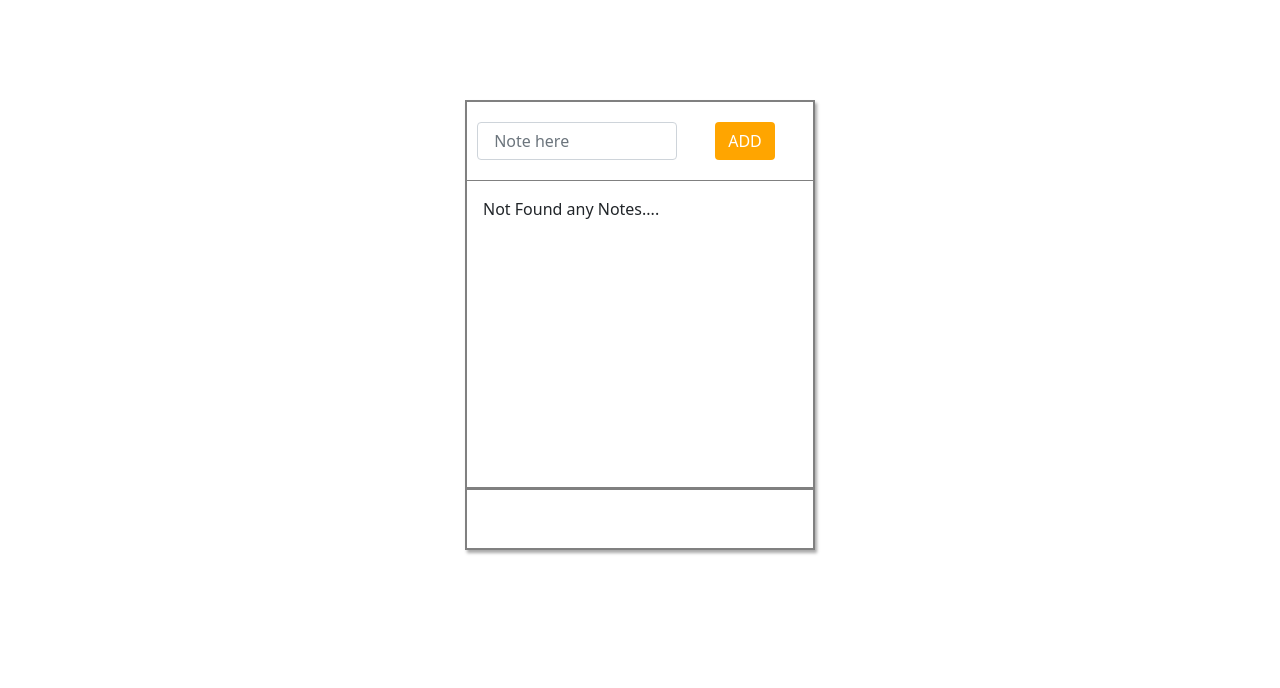
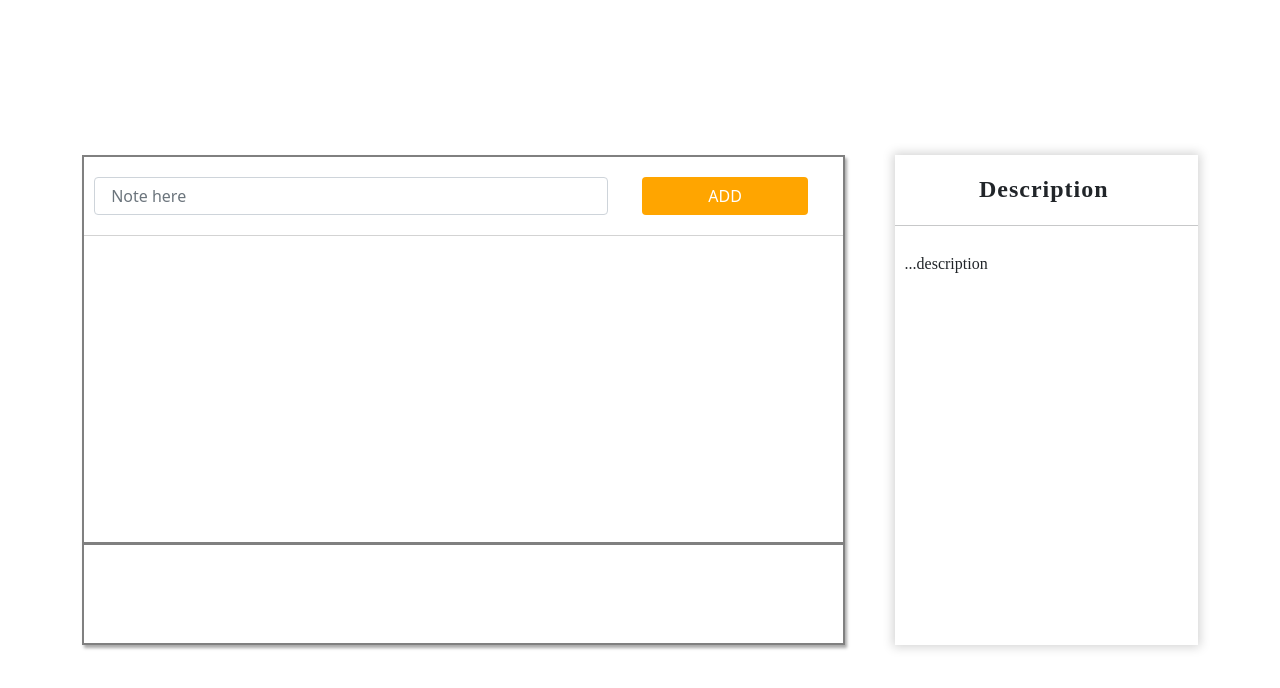
Before and after one commit to amanKumar689/TO-DO-react-, a React (Create React App) app: page / in a window 1280 px wide. Before the commit this address had no page. Shown: the top 688 px of the page. Built offline with nearby package versions, Linux system fonts and the light colour scheme.

Commit message:
version 2nd

```diff
--- a/src/TO_DO.js
+++ b/src/TO_DO.js
@@ -1,123 +1,254 @@
+import React from "react";
+import EachNote from "./EachNote";
+import Button from "./Button";
+import { Simulate } from "react-dom/test-utils";
 
-import React from 'react'
-import EachNote from './EachNote'
-import Button from './Button'
-
-
-class TO_DO extends React.Component{
-
-constructor(props)
-{
-  super(props)
- this.state = {Note:[],start:1,end:0}
- this.index = 0
- this.add = this.add.bind(this)
- this.Delete = this.Delete.bind(this)
- this.Update = this.Update.bind(this)
- this.Next =this.Next.bind(this)
- this.Prev = this.Prev.bind(this)
- this.Edit = this.Edit.bind(this)
- this.onblur = this.onblur.bind(this)
+class TO_DO extends React.Component {
+  constructor(props) {
+    super(props);
+    this.state = {
+      storage: [],
+      start: 1,
+      end: 0,
+      open: { status: false, id: null },
+      currentOpenId: null,
+      Description: {
+        desc: "...description",
+        pass: true,
+        id: null,
+      },
+    };
+    this.store = localStorage.getItem("myStore");
+    this.index = 0;
+    this.add = this.add.bind(this);
+    this.Delete = this.Delete.bind(this);
+    this.Update = this.Update.bind(this);
+    this.Next = this.Next.bind(this);
+    this.Prev = this.Prev.bind(this);
+    this.Edit = this.Edit.bind(this);
+    this.onblur = this.onblur.bind(this);
+    this.InputRef = React.createRef();
+    this.statusHandler = this.statusHandler.bind(this);
+    this.descriptionHandler = this.descriptionHandler.bind(this);
   }
 
+  componentDidMount() {
+    const localStorage_data = JSON.parse(this.store);
+    localStorage_data &&
+      this.setState((prevState) => {
+        return {
+          ...prevState,
+          storage: [...prevState.storage, ...localStorage_data],
+          end: localStorage_data.length,
+        };
+      });
+  }
 
+  statusHandler(event, id) {
+    let elem_1 = document.getElementById(
+      "statushandler" + (id >= 0 ? id : this.state.currentOpenId)
+    );
+    elem_1 = elem_1.childNodes[0].childNodes[0];
+    let elem_2 = event.target;
+
+    if (elem_1.className != elem_2.className) {
+      console.log("running 1st");
+      const elem_1_name = elem_1.className.split(" ");
+      const elem_2_name = elem_2.className.split(" ");
+      let temp;
+      elem_1.classList.remove(...elem_1_name);
+      elem_1.classList.add(...elem_2_name, "status_selector");
+      elem_2.classList.remove(...elem_2_name);
+      elem_2.classList.add(...elem_1_name);
+
+      // ClassName replacement
+
+      const UpdatedData = this.state.storage.map((val, index) => {
+        // editing model
+
+        return id != index
+          ? val
+          : {
+              message: val.message,
+              status: [...elem_2_name],
+            };
+      });
+
+      console.log("updated data ::", UpdatedData, id);
+      this.setState(
+        // Storage updated and open is false
+        (prevState) => {
+          // console.log("prevState", prevState.storage);
+          return {
+            ...this.state,
+            storage: [...UpdatedData],
+            open: { status: !this.state.open.status, id: id },
+          };
+        }
+      );
+    } else if (id != null) {
+      console.log("running 2nd");
+      this.state.open.id != id
+        ? this.setState(
+            (prevstate) => {
+              return {
+                ...prevstate,
+                currentOpenId: id, // id update
+                open: { status: !this.state.open.status, id: id },
+              };
+            },
+            () => {
+              // console.log("first setState", this.state.currentOpenId);
+            }
+          )
+        : this.setState((prevState) => {
+            return {
+              ...prevState,
+              open: {
+                ...prevState.open,
+                status: !prevState.open.status,
+              },
+            };
+          });
+    }
+  }
   ///////.................   ADD METHOD
 
   // here when we click add then a notes will add or render to notebox(simply in a section tag)
 
-add(){
+  add() {
+    this.note = document.getElementById("note").value;
 
-  this.note = document.getElementById('note').value;
+    this.note != "" &&
+      this.setState((prevstate) => {
+        return {
+          ...prevstate,
+          storage: [
+            ...prevstate.storage,
+            {
+              message: this.note,
+              status: ["fas", "fa-running"],
+            },
+          ],
+          start: prevstate.start,
+          end: prevstate.end + 1,
+        };
+      });
+    document.getElementById("note").value = "";
 
-     this.setState( (prevstate)=> {
-       return  {
-         Note:[...prevstate.Note,this.note],
-         start:prevstate.start ,
-         end:prevstate.end+ 1}
-          })
-         document.getElementById('note').value = ""
+    // Testing .... Field
+
+    // Testing Field end
   }
-
 
   //////...................... Next Method
 
-
   // it will render next (max - 5) element from list of Note(stored in this.state.Note)
 
-      Next(){
-          if(this.state.Note.length >5 && this.state.end >= this.state.start + 5 )
-         {
-           this.setState((prevstate)=>(
-             {...prevstate,start:prevstate.start + 5 }
-
-             ))
+  Next() {
+    if (
+      this.state.storage.length > 4 &&
+      this.state.end >= this.state.start + 4
+    ) {
+      this.setState((prevstate) => ({
+        ...prevstate,
+        start: prevstate.start + 4,
+      }));
     }
   }
-
 
   /////////...........................Prev Method
 
   // it will render previous 5 element  (next and prev will only work when notes is greater than 5 otherwise it will be disabled)
-         Prev(){
-   if(this.state.start >5)
-         {
-           this.setState((prevstate)=>(
-             {...prevstate,start:prevstate.start - 5 }
-                  ))
+  Prev() {
+    if (this.state.start > 4) {
+      this.setState((prevstate) => ({
+        ...prevstate,
+        start: prevstate.start - 4,
+      }));
     }
   }
-
 
   ///////////................... Update Method
 
   // On every action we perform on our app cause state change so  it will run on every time we make changes in state
 
-          Update(){
-
-  if(this.state.Note == null ||this.state.Note.length == 0 )
-  {
-    this.result = <p className="mx-3 my-3"> Not Found any Notes....</p>
-    return this.result
+  Update() {
+    if (
+      this.state.storage == null ||
+      (this.state.storage.length == 0 && this.state.pass)
+    ) {
+      this.state.storage.length == 0 &&
+        this.setState((prevState) => {
+          return {
+            ...prevState,
+            Description: "....description",
+            pass: false,
+          };
+        });
+      this.result = <p className="mx-3 my-3"> Not Found any Notes....</p>;
+      return this.result;
+    } else {
+      this.element = this.state.storage.map((val, index) => {
+        if (index >= this.state.start - 1 && index <= this.state.start + 2) {
+          return (
+            <EachNote
+              key={index}
+              val={val.message}
+              id={index}
+              Delete={this.Delete}
+              Edit={this.Edit}
+              statusHandler={this.statusHandler}
+              open={this.state.open}
+              descriptionHandler={this.descriptionHandler}
+              status={val.status}
+            />
+          );
         }
-  else
-  {
-    this.element = this.state.Note.map((val,index)=>
-    {
-    if(index >= this.state.start -1 && index <= this.state.start + 3)
-    {
-     return  <EachNote key={index} val={val} id={index} Delete={this.Delete} Edit={this.Edit}/>
-      }
-
-  })
-  return this.element
+      });
+      return this.element;
     }
   }
-
 
   ///////////......................... Delete Method
 
   // it will delete specific note and onclick delete icon it will get that notebox id and it  will match with our Note index  if id(that would going to be delete)  and note index match then it will be removed from our Note state
   // and we will give new collection of note to state
 
+  Delete(e, id) {
+    this.state.storage.length == 1 &&
+      this.setState((prevState) => {
+        return {
+          ...prevState,
+          Description: {
+            ...prevState.Description,
+            desc: "....description",
+            pass: true,
+          },
+        };
+      });
 
- Delete(e)
- {
-
-  if(parseInt(e.target.id)+ 1 === this.state.start && this.state.start != 1 && this.state.end === this.state.start )
-      {
-        this.setState((prevstate)=>(
-          {...prevstate,start:prevstate.start - 5}
-
-          ))
-       }
-          this.RES= this.state.Note.filter(function(item,index) {
-  return index !==  parseInt(e.target.id)
-
-})
-this.setState((prevstate)=> ({ ...prevstate, Note:this.RES,end:prevstate.end-1}))
+    if (
+      id + 1 === this.state.start &&
+      this.state.start != 1 &&
+      this.state.end === this.state.start
+    ) {
+      this.setState((prevstate) => ({
+        ...prevstate,
+        start: prevstate.start - 5,
+      }));
     }
 
+    const Temp = this.state.storage.filter((val, index) => index != id);
+    console.log("after delted", Temp, id);
 
+    this.setState((prevState) => {
+      return {
+        ...prevState,
+        storage: [...Temp],
+      };
+    });
+  }
 
   // Lets Edit our data on real time
 
@@ -126,53 +257,108 @@ this.setState((prevstate)=> ({ ...prevstate, Note:this.RES,end:prevstate.end-1})
 
   //     my text container i.e,div.noteBox will going to display: none and it will be replaced with input tag with old text and here we can write new value so after that its value will transfer to text container back and ofcourse we have to change in state too so it can reflect after rendering otherwise on render it will be as previous value
 
-Edit(e){
-
-  this.elem = document.getElementById('parent'+e.target.id)
-  this.elem.childNodes[0].style.display= "none"
-  this.inputelem = document.createElement('input')
-  this.inputelem.value = this.elem.childNodes[0].innerText
-  this.inputelem.setAttribute('id', e.target.id.toString())
-  this.inputelem.setAttribute('class','edit' )
-  this.inputelem.onblur = this.onblur
-  this.elem.childNodes[0].after(this.inputelem)
-  this.inputelem.focus()
+  Edit(e, id) {
+    this.elem = document.getElementById("parent" + id);
+    this.elem.childNodes[1].style.display = "none";
+    this.inputelem = document.createElement("input");
+    this.inputelem.style.flex = "1";
+    this.inputelem.value = this.elem.childNodes[1].innerText;
+    this.inputelem.setAttribute("id", id.toString());
+    this.inputelem.setAttribute("class", "edit");
+    this.inputelem.onblur = (e) => {
+      this.onblur(e, id);
+    };
+    this.elem.childNodes[0].after(this.inputelem);
+    this.inputelem.focus();
   }
 
   // it is handled by onblur event
 
-onblur(e){
-this.elem.childNodes[0].style= "block"
- this.RES_2 =this.state.Note.map(function(item,index) {
+  onblur(e, id) {
+    id == this.state.Description.id &&
+      this.setState((prevState) => {
+        return {
+          ...prevState,
+          Description: { ...prevState.Description, desc: e.target.value },
+        };
+      });
 
-  return index !==  parseInt(e.target.id) ? item : e.target.value
-})
-  e.target.remove()
-  this.setState((prevstate)=> ({ ...prevstate, Note:this.RES_2}))
+    this.elem.childNodes[2].style.display = "block";
+    this.RES_2 = this.state.storage.map(function (item, index) {
+      return index !== id ? item : e.target.value;
+    });
+
+    let storageObj = this.state.storage.map((val, index) => {
+      return index != id
+        ? val
+        : {
+            message: e.target.value,
+            status: val.status,
+          };
+    });
+
+    e.target.remove();
+    this.setState((prevState) => {
+      return {
+        ...prevState,
+        storage: [...storageObj],
+      };
+    });
   }
 
+  // DescriptionHandler act when click on noteBox
 
-  render(){
+  descriptionHandler(event, id) {
+    this.setState((prevState) => {
+      return {
+        ...prevState,
+        Description: { desc: event.target.innerText, pass: true, id: id },
+      };
+    });
+  }
+
+  render() {
+    console.log("Debugging Time::", this.state.storage);
+    localStorage.setItem("myStore", JSON.stringify(this.state.storage));
     return (
       <>
+        <div className="container">
           <div className="App">
             <section className="first">
-      <input id="note" type="text" className="form-control"  placeholder=" Note here" required/>
-      <button className="btn" onClick={this.add} >ADD </button>
-      <hr/>
+              <input
+                id="note"
+                type="text"
+                className="form-control"
+                placeholder=" Note here"
+                required
+                onKeyPress={(e) => {
+                  e.key === "Enter" && this.InputRef.current.click();
+                }}
+              />
+              <button className="btn" onClick={this.add} ref={this.InputRef}>
+                ADD
+              </button>
+              <hr />
             </section>
-       <section className="second">
-      {this.Update()}
-        </section>
+            <section className="second">{this.Update()}</section>
             <footer>
-<Button Prev={this.Prev} Next={this.Next} length={this.state.end}/>
+              <Button
+                Prev={this.Prev}
+                Next={this.Next}
+                length={this.state.end}
+              />
+            </footer>
+          </div>
 
-</footer>
+          <div className="note_Desc_Hanger">
+            <h4>Description</h4>
+            <hr />
 
+            <p id="description">{this.state.Description.desc}</p>
+          </div>
         </div>
       </>
-  )
-
+    );
   }
 }
-export default TO_DO
+export default TO_DO;
--- a/src/app.css
+++ b/src/app.css
@@ -1,95 +1,98 @@
-
-*{
-    padding:0px;
-    margin:0px;
+* {
+  padding: 0px;
+  margin: 0px;
+}
+.container {
+  display: flex;
+  flex-wrap: Wrap;
+  justify-content: center;
+  align-content: center;
+  height: 100vh;
+}
+.btn,
+.btn:focus {
+  box-shadow: none !important ;
 }
 
-.btn,.btn:focus {
-      box-shadow: none !important ;
-
+.App {
+  flex: 1;
+  height: 490px;
+  border: 2px solid gray;
+  box-shadow: 2px 3px 3px 0px darkgrey;
+  margin-right: 50px;
 }
-
-.App{
-    margin:auto;
-    margin-top:100px;
-    height:450px;
-    width:350px;
-    border:2px solid gray;
-      box-shadow:2px 3px 3px 0px darkgrey
-}
-.App >.first {
+.App > .first {
   /* height:85px;  */
-    padding:20px 0px 20px 10px;
-    display:flex;
+  padding: 20px 0px 20px 10px;
+  display: flex;
   flex-wrap: wrap;
   justify-content: space-between;
-    border-bottom:1px solid gray
+  border-bottom: 1px solid lightgray;
 }
-.App >.second {
-    height:306px;
+.App > .second {
+  height: 306px;
   overflow: hidden;
 }
-footer{
+footer {
   /* height:10px; */
   display: flex;
   flex-wrap: wrap;
-    padding:10px 40px 10px 40px;
+  padding: 10px 40px 10px 40px;
   justify-content: space-between;
-    border-top:3px solid gray;
+  border-top: 3px solid gray;
 }
-input{
-    width: 200px !important;
+input {
+  /* width: 200px !important; */
+  flex: 0.7;
   display: inline-block !important;
 }
 .first .btn {
   display: inline-block;
   background-color: orange;
-    color:white
+  color: white;
+  flex: 0.2;
 }
-    .noteBox{
-        height:40px;
-        width:60%;
+.noteBox {
+  height: 40px;
+  width: 60%;
   display: inline-block;
-         margin:10px 20px 0px 10px;
+  margin: 10px 20px 0px 20px;
   overflow: hidden;
-         padding-top:6px;
-         padding-left:5px;
+  padding-top: 6px;
+  padding-left: 5px;
   line-height: 1.7;
-         background-color:#03fc73;
-         color:white;
-         border-radius:10px ;
-         box-shadow:2px 3px 3px 0px darkgrey;
-         font-family:Lucida Fax ;
-        text-transform: capitalize;
+  background-color: #03fc73;
+  color: white;
+  border-radius: 10px;
+  box-shadow: 2px 3px 3px 0px darkgrey;
+  font-family: Lucida Fax;
+  cursor: pointer;
+  flex: 1;
+  user-select: none;
 }
 
 .second .eachNote {
-   animation : comeTome 1s ease-in-out;
+  animation: comeTome 1s ease-in-out;
   animation-fill-mode: forwards;
   opacity: 0;
-   display:flex;
-   flex-wrap:wrap;
+  display: flex;
+  flex-wrap: wrap;
+
+  padding: 3px 0px 15px 45px;
 }
 
-    .note-controller{
-
-
-
-    }
 .note-controller .btn {
   background-color: purple;
-    color:white;
-    margin-right:10px;
-   margin-top:10px
-
+  color: white;
+  margin-right: 10px;
+  margin-top: 10px;
 }
 
-footer button{
- color:white !important;
+footer button {
+  color: white !important;
   background-color: #fc0380 !important;
-padding:0px 10px 0px  10px ;
-border-radius:10px ;
-
+  padding: 0px 10px 0px 10px;
+  border-radius: 10px;
 }
 
 .second .second {
@@ -97,34 +100,103 @@ border-radius:10px ;
 }
 .second .third {
   animation-delay: 0.3s;
-
 }
 .second .fourth {
   animation-delay: 0.4s;
-
 }
 
 @keyframes comeTome {
-
-
-0%{
+  0% {
     transform: translateX(300px);
   }
 
-50%{
-
+  50% {
   }
-100%{
+  100% {
     transform: translateX(0px);
     opacity: 1;
   }
-
 }
 
-.edit{
-border:1px solid orange;
-        height:40px;
-        width:60%;
+.edit {
+  border: 1px solid orange;
+  height: 40px;
+  width: 60%;
   display: inline-block;
-         margin:10px 20px 0px 10px;
+  margin: 10px 20px 0px 10px;
 }
+.statushandler {
+  /* position: absolute; */
+}
+.status_selector {
+  /* border:1px solid red; */
+  padding: 4px;
+  align-self: center;
+  cursor: pointer;
+}
+.open {
+  width: 210px !important;
+  background-color: white;
+  border: 1px solid lightgray;
+  box-shadow: 1px 1px 2px 1px lightgrey;
+}
+.statushandler {
+  position: absolute;
+  width: 55px;
+  height: 54px;
+  left: -12px;
+  top: 9px;
+  font-size: 17px;
+  padding: 0px 9px 8px 13px;
+  border-radius: 50px;
+  overflow: hidden;
+  transition: 0.4s ease-in-out;
+  justify-content: space-evenly;
+}
+.statushandler i:first-of-type {
+  font-size: 20px;
+}
+.statushandler i {
+  padding: 6px;
+  margin-bottom: 10px;
+}
+.statushandler .wrapper:not(:first-of-type) {
+  cursor: pointer;
+  margin-left: 13px;
+}
+.wrapper {
+  margin-top: 8px;
+  margin-left: 7px;
+  width: 33px;
+  height: 35px;
+  border-radius: 50%;
+  padding: 2px;
+  display: inline-block;
+  margin-bottom: 3px;
+  background-color: #d442f5;
+  color: white;
+}
+.wrapper:hover {
+}
+.wrapper:first-of-type {
+  margin-top: 9px;
+}
+
+/*  Description Hanger */
+
+.note_Desc_Hanger {
+  flex: 0.4;
+  box-shadow: 0px 0px 10px 2px lightgrey;
+  /* width:100px */
+}
+.note_Desc_Hanger h4 {
+  text-align: center;
+  padding: 20px 5px 5px 0px;
+  font-family: Papyrus;
+  font-weight: bolder;
+  letter-spacing: 1px;
+}
+.note_Desc_Hanger p {
+  padding: 10px;
+  font-family: Lucida Bright;
+}
```
Also changed, not shown: src/Button.js (+13 -11 lines), src/EachNote.js (+91 -17 lines). Lines whose indentation alone changed are shown as unchanged.
